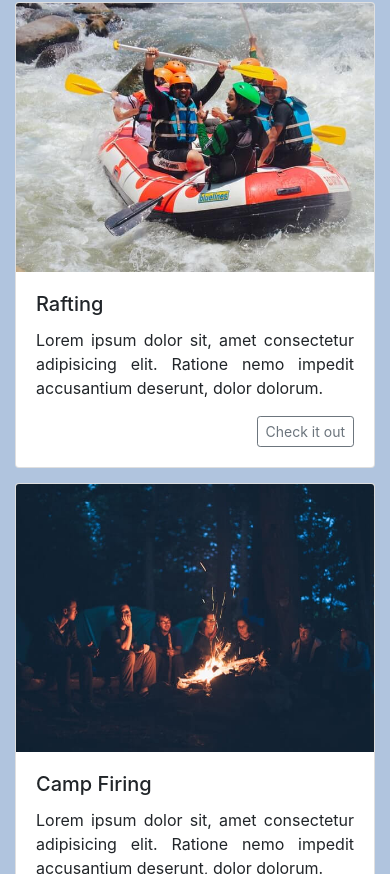
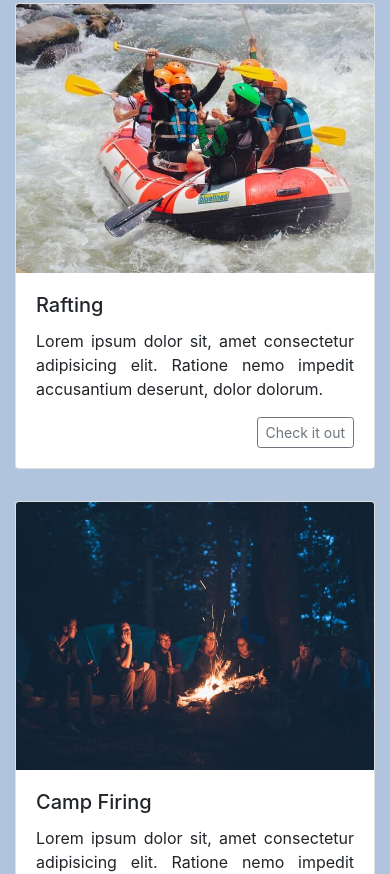
Before and after one commit to milosrancic/reactjs-website, a React (Create React App) app: page /activities in a window 390 px wide. Shown: the part 1126-2000 px from the top of the page. Built offline with nearby package versions, Linux system fonts and the light colour scheme.

Commit message:
updated margins on small screens with media query

```diff
--- a/src/components/activities/Activities.js
+++ b/src/components/activities/Activities.js
@@ -26,7 +26,7 @@ const Activities = () => {
         />
       </CardDeck>
 
-      <CardDeck className="mt-5 mb-5">
+      <CardDeck className="my-5">
         <ActivityCard
           img={activities3}
           title="Rafting"
--- a/src/components/activities/Activities.scss
+++ b/src/components/activities/Activities.scss
@@ -1,3 +1,11 @@
-/* .Activities {
-  margin: 50px auto
-} */
+.Activities {
+  @media (max-width: 576px) {
+    .card-deck {
+      margin: 0 auto !important;
+    }
+
+    .card {
+      margin: 2em auto;
+    }
+  }
+}
```
